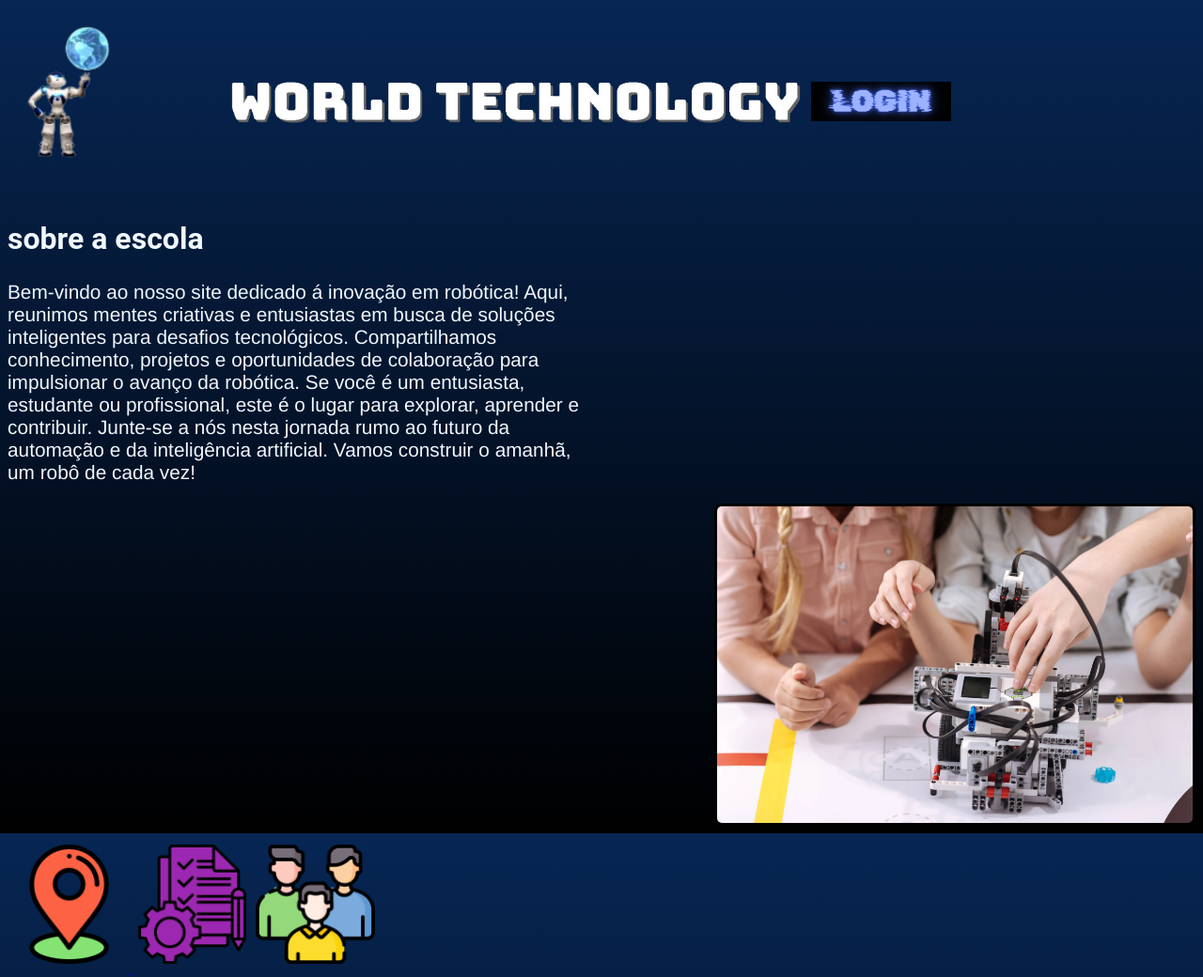
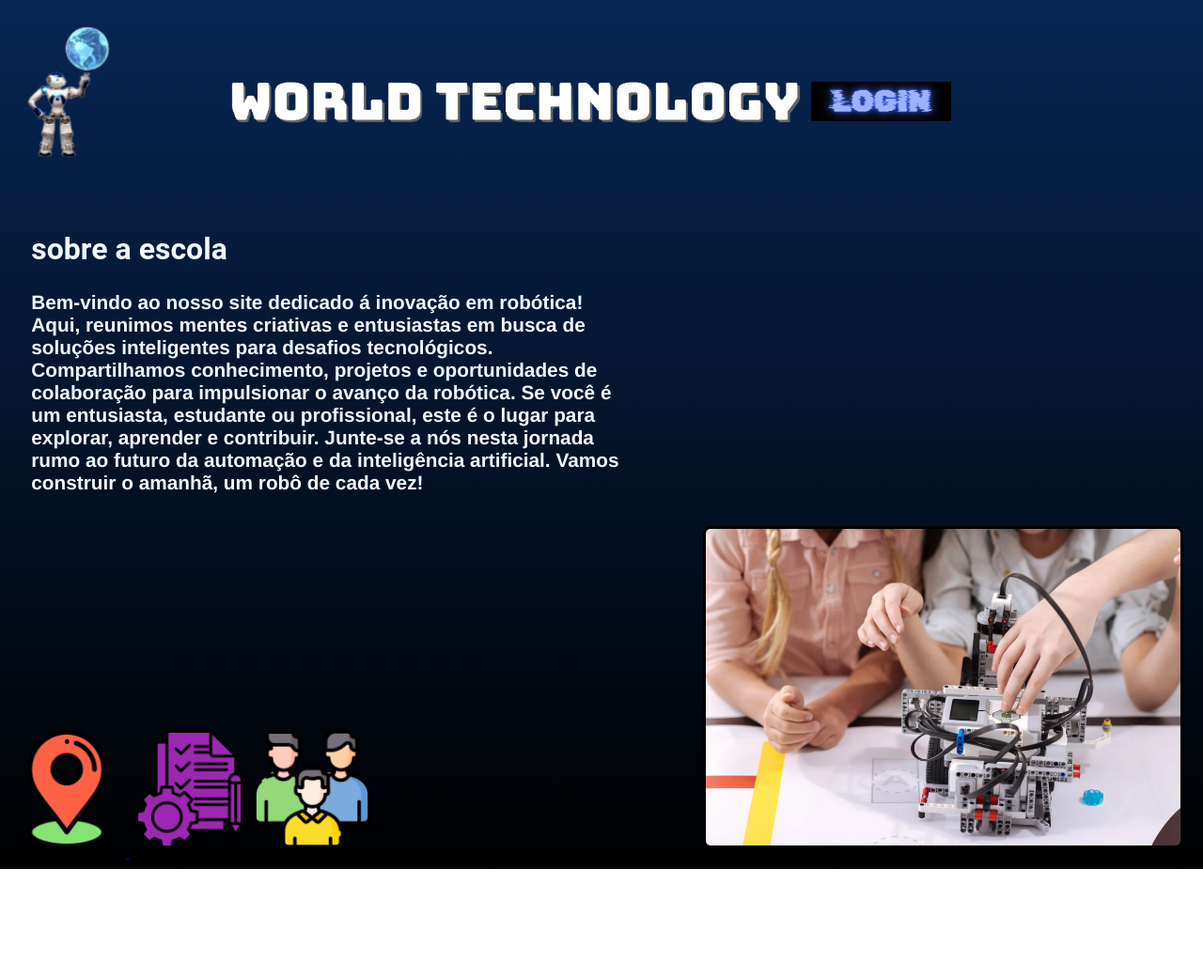
Before and after one commit to nicolly15c/word, a plain HTML site: page index.html in a window 1280 px wide. Shown: the whole page at 94% size. After the commit the page ends 925 px from the top, so only its background shows below. Drawn offline with Linux system fonts and the light colour scheme.

Commit message:
Add files via upload

```diff
--- a/index.html
+++ b/index.html
@@ -8,25 +8,32 @@
     <link rel="stylesheet" href="style.css">
 </head>
 <body>
-        <div class="container">
+    <section class="seçao">
+    <div class="container">
         <img class="cabecalho-imagem" src="image-removebg-preview.png" alt="logo do world technology">
         <a href="https://nicolly15c.github.io/word/login"><img class="login" src="image.png" alt="Imagem de login" > </a>
         <img class="robo" src="Capturar-removebg-preview (1).png">
 
     </div>
-    </header>
-    <section class="sobre">
+
     <div class="sobre-div-conteudo">
         <h2 class="titulo-sobre">sobre a escola</h2>
-        <p class="sobre-texto">Bem-vindo ao nosso site dedicado á inovação em robótica! Aqui, reunimos mentes criativas e entusiastas em busca de soluções inteligentes para desafios tecnológicos. Compartilhamos conhecimento, projetos e oportunidades de colaboração para impulsionar o avanço da robótica. Se você é um entusiasta, estudante ou profissional, este é o lugar para explorar, aprender e contribuir. Junte-se a nós nesta jornada rumo ao futuro da automação e da inteligência artificial. Vamos construir o amanhã, um robô de cada vez!</p>
-        <div class="icones">
-           <a href="https://nicolly15c.github.io/word/contato"><img class="estudante-icone" src="placeholder.png" alt="icone locale"> </a>
-            <a href="https://nicolly15c.github.io/word/projeto-1"><img class="estudante-icone" src="project-management.png" alt="icone projeto"></a>
-            <a href="https://nicolly15c.github.io/word/nos"><img class="estudante-icone" src="equipe.png" alt="icone nos"></a>
-        </div>
+        <h3 class="sobre-texto">Bem-vindo ao nosso site dedicado á inovação em robótica! Aqui, reunimos mentes criativas e entusiastas em busca de soluções inteligentes para desafios tecnológicos. Compartilhamos conhecimento, projetos e oportunidades de colaboração para impulsionar o avanço da robótica. Se você é um entusiasta, estudante ou profissional, este é o lugar para explorar, aprender e contribuir. Junte-se a nós nesta jornada rumo ao futuro da automação e da inteligência artificial. Vamos construir o amanhã, um robô de cada vez!</h3>
     </div>
+<div class="image-icones">
+
+
+
     <div class="robotica">
-        <img src="robotica-educacional.webp" alt="Imagem Robótica" class="imagem-robotica">
+        <img src="robotica-educacional.webp" alt="Imagem Robótica" class="imagem-robotica" >
     </div>
+    <div class="icones">
+        <a href="https://nicolly15c.github.io/word/contato"><img class="estudante-icone" src="placeholder.png" alt="icone locale"> </a>
+        <a href="https://nicolly15c.github.io/word/projeto-1"><img class="estudante-icone" src="project-management.png" alt="icone projeto"></a>
+        <a href="https://nicolly15c.github.io/word/nos"><img class="estudante-icone" src="equipe.png" alt="icone nos"></a>
+    </div>
+</div>
+
+</section>
 </body>
 </html>
--- a/style.css
+++ b/style.css
@@ -1,4 +1,8 @@
-body {
+.seçao   {
+    height: auto;
+    width: auto;
+
+}body{
     background: linear-gradient(#072654, #000000);
 }
 .robo{
@@ -11,17 +15,18 @@ body {
     display: flex;
     justify-content: flex-end; /* Alinha o conteúdo à direita */
     align-items: center; /* Centraliza verticalmente */
-    height: 50%;; /* Preenche a altura da tela */
+
 
 
 }
 .imagem-robotica {
     width: 40%;
     height: 40%;
-
+    margin: 1%;
     border: 3px solid black;
     border-radius: 8px;
 }
+
 .login{
     align-items: start;
     width: 80%;
@@ -29,7 +34,9 @@ body {
     justify-content: flex-end;
 }
 .sobre-div-conteudo{
-    width: 50%;
+    margin-left: 2%;
+    margin-top: 3%;
+    text-align: left;
 }
 .titulo-sobre{
     font-size:xx-large ;
@@ -37,8 +44,16 @@ body {
     color:aliceblue;
 
 }
+.icones {
+
+    left: 10px; /* Distância da borda esquerda da janela do navegador */
+    margin-top: -11%; /* Distância da borda inferior da janela do navegador */
+}
 .sobre-div-conteudo{
     width: 50%;
+}
+.image-icones{
+    display: flexbox;
 }
 .sobre-texto{
     font-size: 130%;
@@ -65,11 +80,7 @@ body {
     max-width: 50%;
     height: auto;
 }
-.icones {
-    position: absolute;
-    left: 10px; /* Distância da borda esquerda da janela do navegador */
-    bottom: -30%; /* Distância da borda inferior da janela do navegador */
-}
+
 .estudante-icone {
     width: 10%; /* Largura das imagens */
     height: auto; /* Altura automática para manter a proporção */
```
